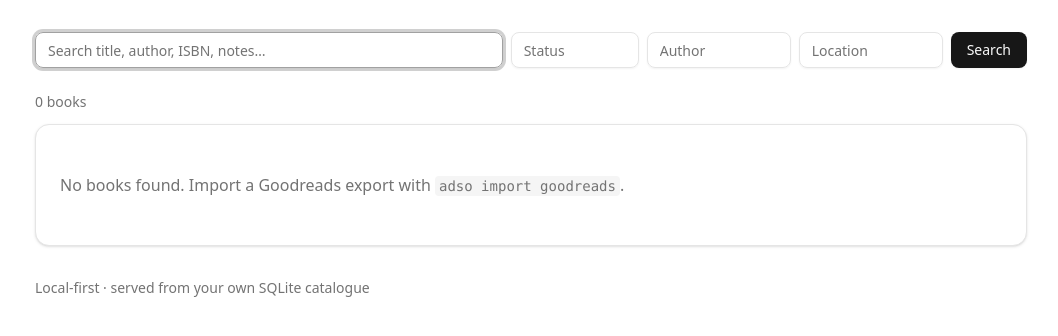
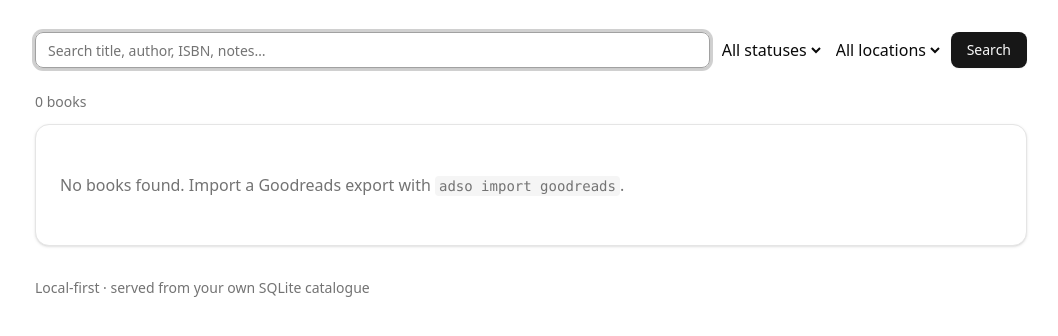
Before and after one commit to dmontaigne/adso, a FastAPI app: page / in a window 1280 px wide. Shown: the part 57-393 px from the top of the page, without its empty margins (109-1167 px from the left). Run offline with FastAPI, Linux system fonts and the light colour scheme; data that the repository does not hold is empty.

Commit message:
Consolidate catalogue search into one bar with status & location filters
Replace the four top-of-page inputs (full-text, status, author, location)
with a single search box plus Status and Location dropdowns populated from
the distinct values present in the catalogue. Author is dropped as a separate
field since the full-text query already covers it.

Adds distinct_statuses/distinct_locations query helpers in catalogue.py and
auto-applies filters on change.

Co-Authored-By: Claude Opus 4.8 <noreply@anthropic.com>

```diff
--- a/src/adso/catalogue.py
+++ b/src/adso/catalogue.py
@@ -90,6 +90,24 @@ def search_books(
         [*params, *search_params],
     ).fetchall()
     return [_book_result(row) for row in rows]
+
+
+def distinct_statuses(conn: sqlite3.Connection) -> list[str]:
+    rows = conn.execute(
+        "SELECT DISTINCT reading_status FROM books "
+        "WHERE reading_status IS NOT NULL AND reading_status != '' "
+        "ORDER BY reading_status COLLATE NOCASE"
+    ).fetchall()
+    return [row[0] for row in rows]
+
+
+def distinct_locations(conn: sqlite3.Connection) -> list[str]:
+    rows = conn.execute(
+        "SELECT DISTINCT location FROM books "
+        "WHERE location IS NOT NULL AND location != '' "
+        "ORDER BY location COLLATE NOCASE"
+    ).fetchall()
+    return [row[0] for row in rows]
 
 
 def get_book(conn: sqlite3.Connection, goodreads_id: str) -> dict[str, Any] | None:
--- a/src/adso/web/templates/catalogue.html
+++ b/src/adso/web/templates/catalogue.html
@@ -9,11 +9,20 @@
     placeholder="Search title, author, ISBN, notes…"
     autofocus
     class="input min-w-[16rem] flex-1">
-  <input type="text" name="status" value="{{ status }}" placeholder="Status" class="input w-32">
-  <input type="text" name="author" value="{{ author }}" placeholder="Author" class="input w-36">
-  <input type="text" name="location" value="{{ location }}" placeholder="Location" class="input w-36">
+  <select name="status" onchange="this.form.submit()" class="input w-40">
+    <option value="">All statuses</option>
+    {% for s in statuses %}
+    <option value="{{ s }}" {{ "selected" if s == status }}>{{ s }}</option>
+    {% endfor %}
+  </select>
+  <select name="location" onchange="this.form.submit()" class="input w-40">
+    <option value="">All locations</option>
+    {% for loc in locations %}
+    <option value="{{ loc }}" {{ "selected" if loc == location }}>{{ loc }}</option>
+    {% endfor %}
+  </select>
   <button type="submit" class="btn">Search</button>
-  {% if q or status or author or location %}
+  {% if q or status or location %}
   <a href="/" class="btn-outline">Clear</a>
   {% endif %}
 </form>
```
